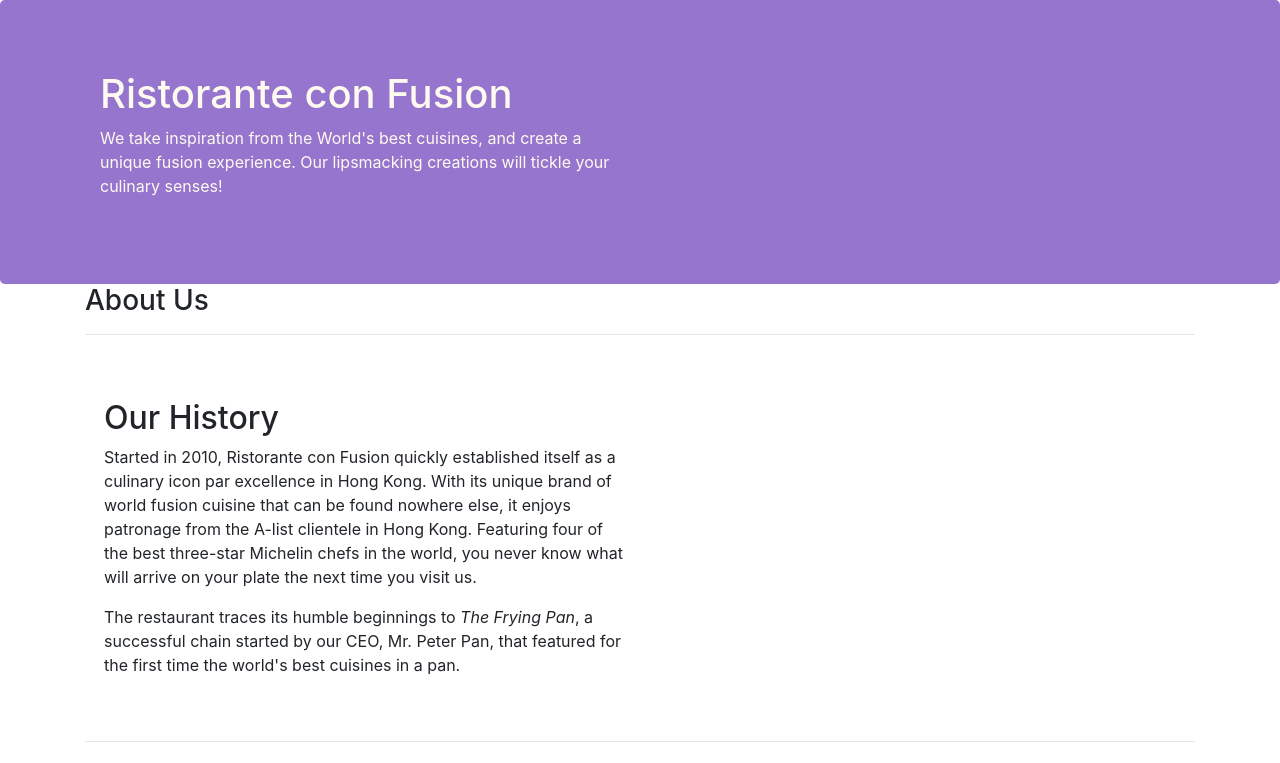
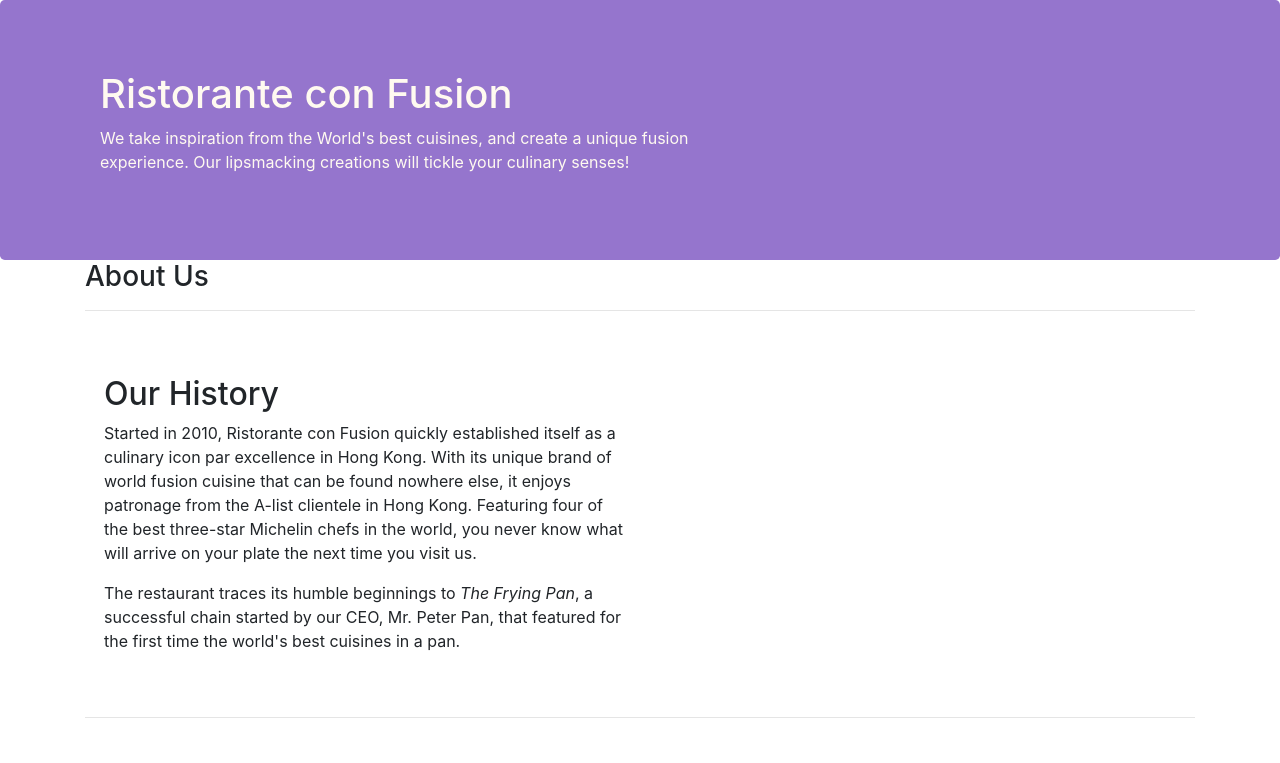
Before and after one commit to vageesan23/ConFusion-Bootstrap4, a website: page aboutus.html in a window 1280 px wide. Shown: the top 763 px of the page. Drawn offline with nearby package versions, Linux system fonts and the light colour scheme.

Commit message:
changes added

```diff
--- a/aboutus.html
+++ b/aboutus.html
@@ -19,7 +19,7 @@
     <header class="jumbotron">
         <div class="container">
             <div class="row row-header">
-                <div class="col-12 col-sm-6">
+                <div class="col-12 col-sm-7">
                     <h1>Ristorante con Fusion</h1>
                     <p>We take inspiration from the World's best cuisines, and create a unique fusion experience. Our
                         lipsmacking creations will tickle your culinary senses!</p>
```
